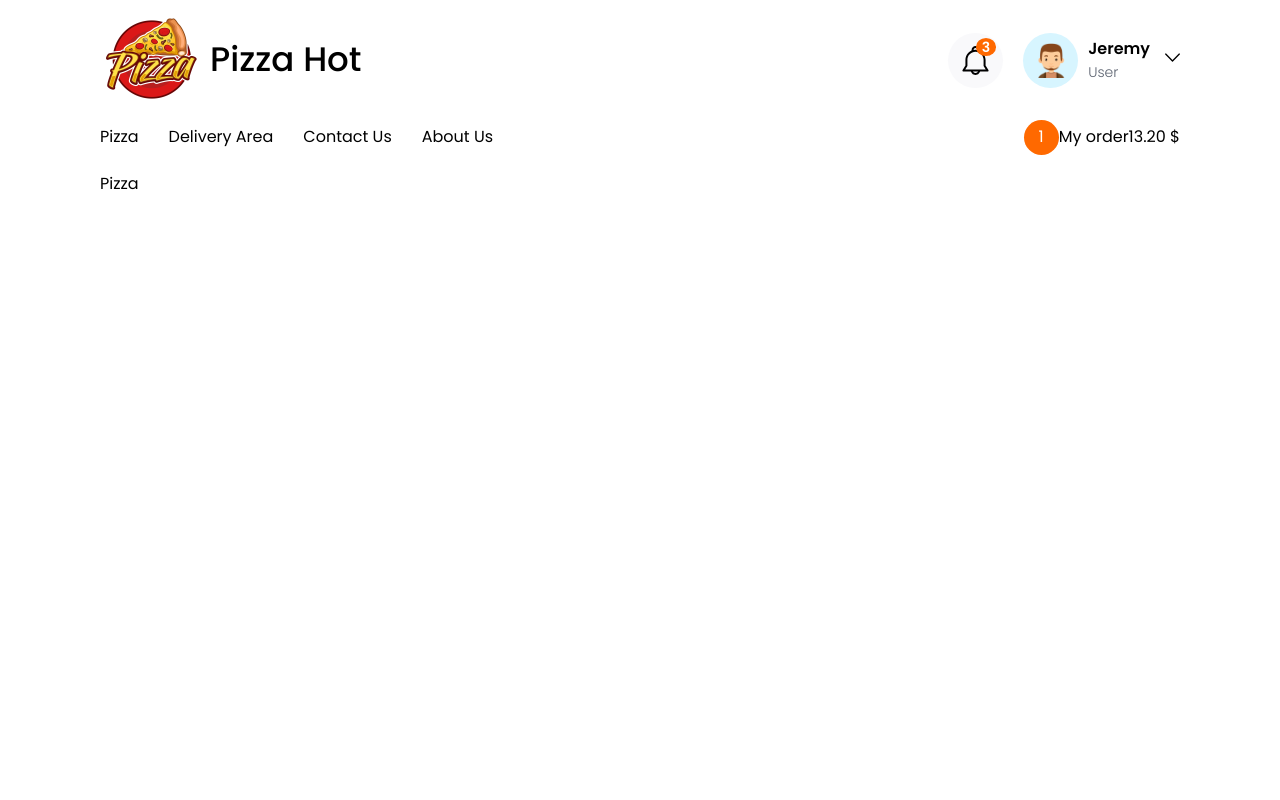
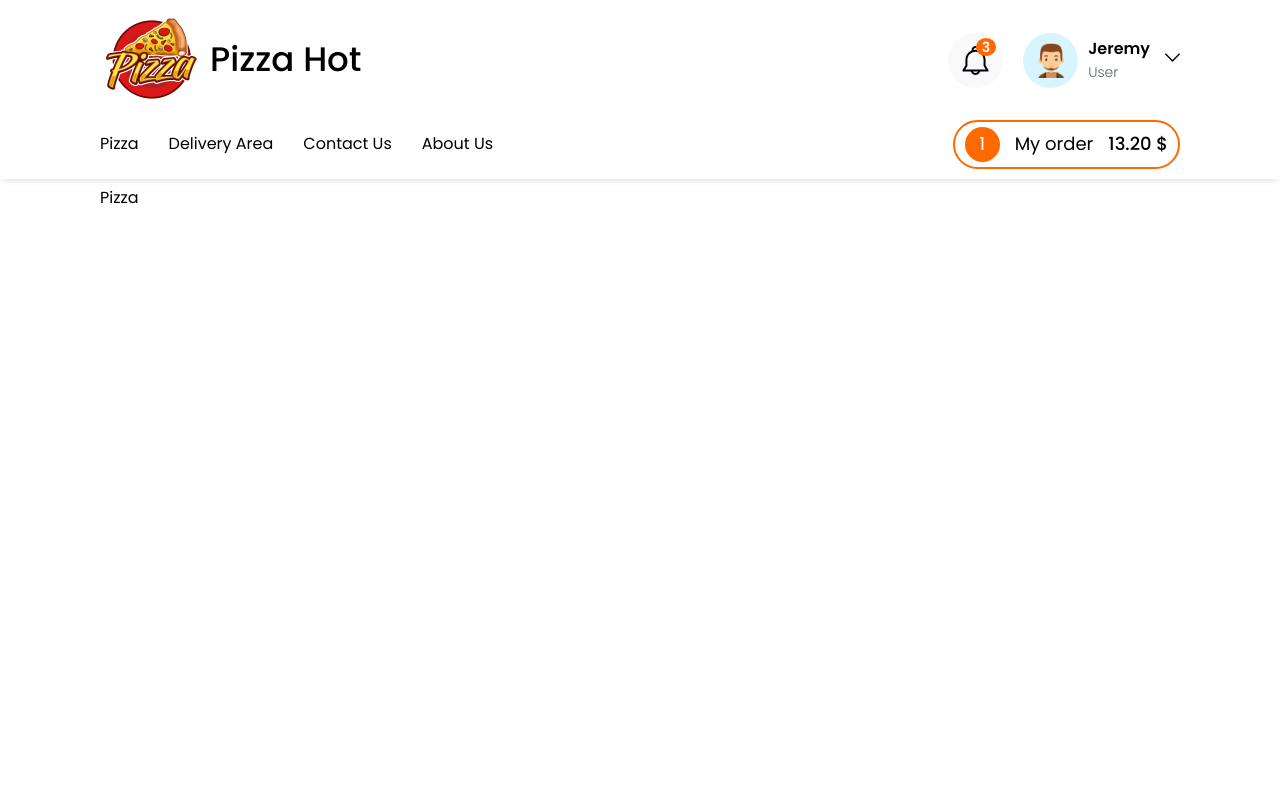
Before and after one commit to AleksandrPuhov/pizza-app, a React (Create React App) app: page / in a window 1280 px wide. Shown: the top 800 px of the page. Built offline with nearby package versions, Linux system fonts and the light colour scheme; the HTML template or start-up script is replaced by a standard one.

Commit message:
Worked on the navbar

```diff
--- a/src/components/Cart/Cart.scss
+++ b/src/components/Cart/Cart.scss
@@ -1,9 +1,14 @@
 .Cart {
     display: flex;
     align-items: center;
+    border: 2px solid $cartBgColor;
+    border-radius: 30px;
+    padding: 5px 10px;
+    @include refHoverUp;
+
     &__num {
         background-color: $cartBgColor;
-        color: $textColorWhite;
+        color: $colorWhite;
         border-radius: 50%;
         height: 35px;
         width: 35px;
@@ -13,10 +18,16 @@
         align-items: center;
 
         &-text {
+            font-size: 18px;
         }
     }
     &__text {
+        margin-left: 15px;
+        font-size: 18px;
     }
     &__price {
+        margin-left: 15px;
+        font-weight: 500;
+        font-size: 18px;
     }
 }
--- a/src/components/Notif/Notif.scss
+++ b/src/components/Notif/Notif.scss
@@ -3,7 +3,7 @@
     border-radius: 100%;
     font-size: 14px;
     font-weight: 600;
-    color: $textColorWhite;
+    color: $colorWhite;
     padding: 1px 6px;
 
     position: absolute;
--- a/src/containers/Header/Header.scss
+++ b/src/containers/Header/Header.scss
@@ -1,14 +1,30 @@
 .Header {
     padding: 10px 0;
     &-top {
-        display: flex;
-        justify-content: space-between;
-        align-items: center;
+        &__inner {
+            display: flex;
+            justify-content: space-between;
+            align-items: center;
+        }
     }
     &-bottom {
+        height: 69px;
+
+        &__inner {
+            width: 100%;
+            background-color: $colorWhite;
+            box-shadow: 0px 3px 7px -3px rgba(0, 0, 0, 0.2);
+        }
+    }
+    &-navbar {
         display: flex;
         justify-content: space-between;
         align-items: center;
         padding: 10px 0;
     }
+    &--fixed {
+        position: fixed;
+        top: 0;
+        z-index: 10;
+    }
 }
--- a/src/containers/Header/Header.tsx
+++ b/src/containers/Header/Header.tsx
@@ -1,3 +1,5 @@
+import { useEffect, useRef, useState } from 'react';
+
 import Wrapper from '../Wrapper/Wrapper';
 import Logo from '../../components/Logo/Logo';
 import Person from '../../components/Person/Person';
@@ -5,18 +7,50 @@ import Nav from '../../components/Nav/Nav';
 import Cart from '../../components/Cart/Cart';
 
 const Header = () => {
+    const [scrollY, setScrollY] = useState(0);
+
+    const [menuFixed, setMenuFixed] = useState(false);
+
+    const refHeaderBottom = useRef<HTMLDivElement>(null);
+
+    const scrollEvent = () => {
+        setScrollY(window.pageYOffset);
+
+        if (refHeaderBottom.current !== null) {
+            setMenuFixed(scrollY >= refHeaderBottom.current.offsetTop);
+        }
+    };
+
+    useEffect(() => {
+        window.addEventListener('scroll', scrollEvent);
+        return () => {
+            window.removeEventListener('scroll', scrollEvent);
+        };
+    });
+
+    const classNameCalc =
+        'Header-bottom__inner' + (menuFixed ? ' Header--fixed' : '');
+
     return (
         <header className="Header">
+            <div className="Header-top">
                 <Wrapper>
-                <div className="Header-top">
+                    <div className="Header-top__inner">
                         <Logo />
                         <Person />
                     </div>
-                <div className="Header-bottom">
+                </Wrapper>
+            </div>
+            <div className="Header-bottom" ref={refHeaderBottom}>
+                <div className={classNameCalc}>
+                    <Wrapper>
+                        <div className="Header-navbar">
                             <Nav />
                             <Cart />
                         </div>
                     </Wrapper>
+                </div>
+            </div>
         </header>
     );
 };
--- a/src/styles/vars.scss
+++ b/src/styles/vars.scss
@@ -1,7 +1,7 @@
 $transitionTime: 0.3s;
 
 $textColorBlack: black;
-$textColorWhite: white;
+$colorWhite: white;
 
 $textInfoColor: #5c6370;
 
```
Lines whose indentation alone changed are shown as unchanged.
